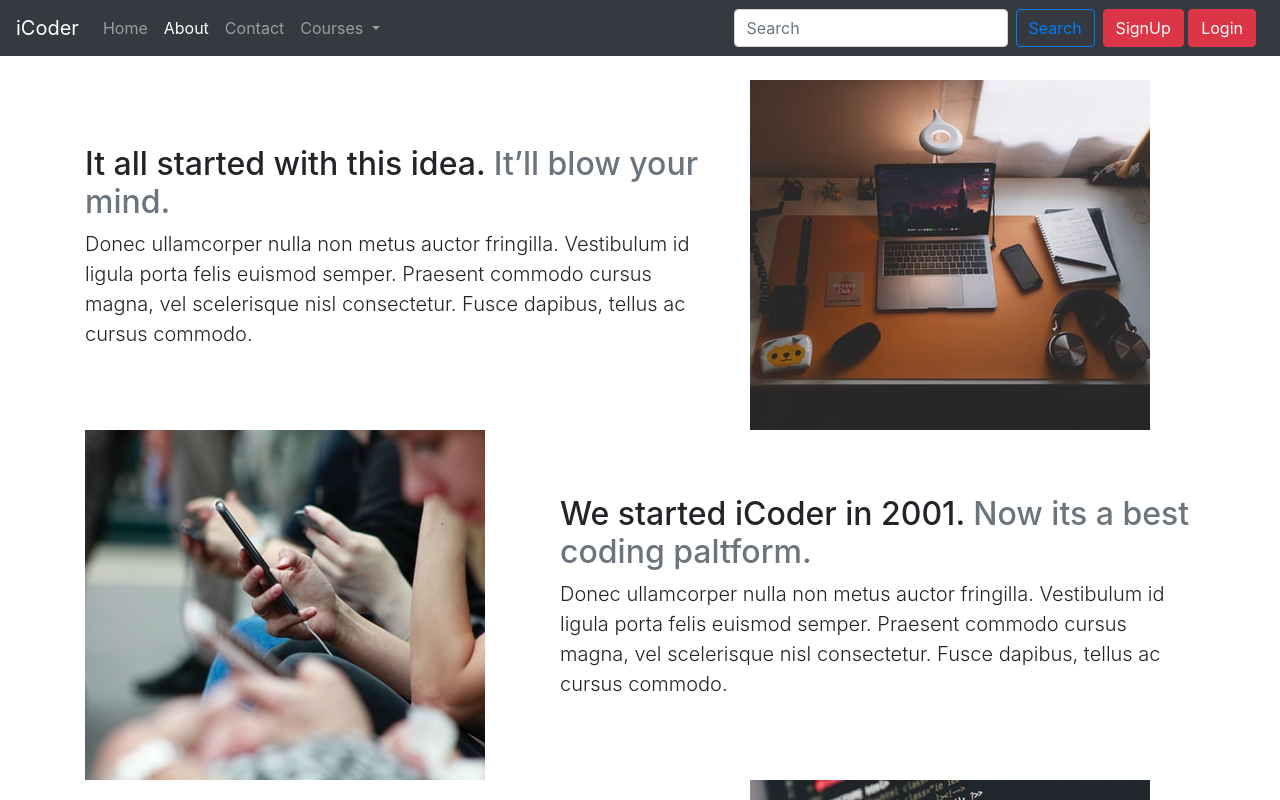
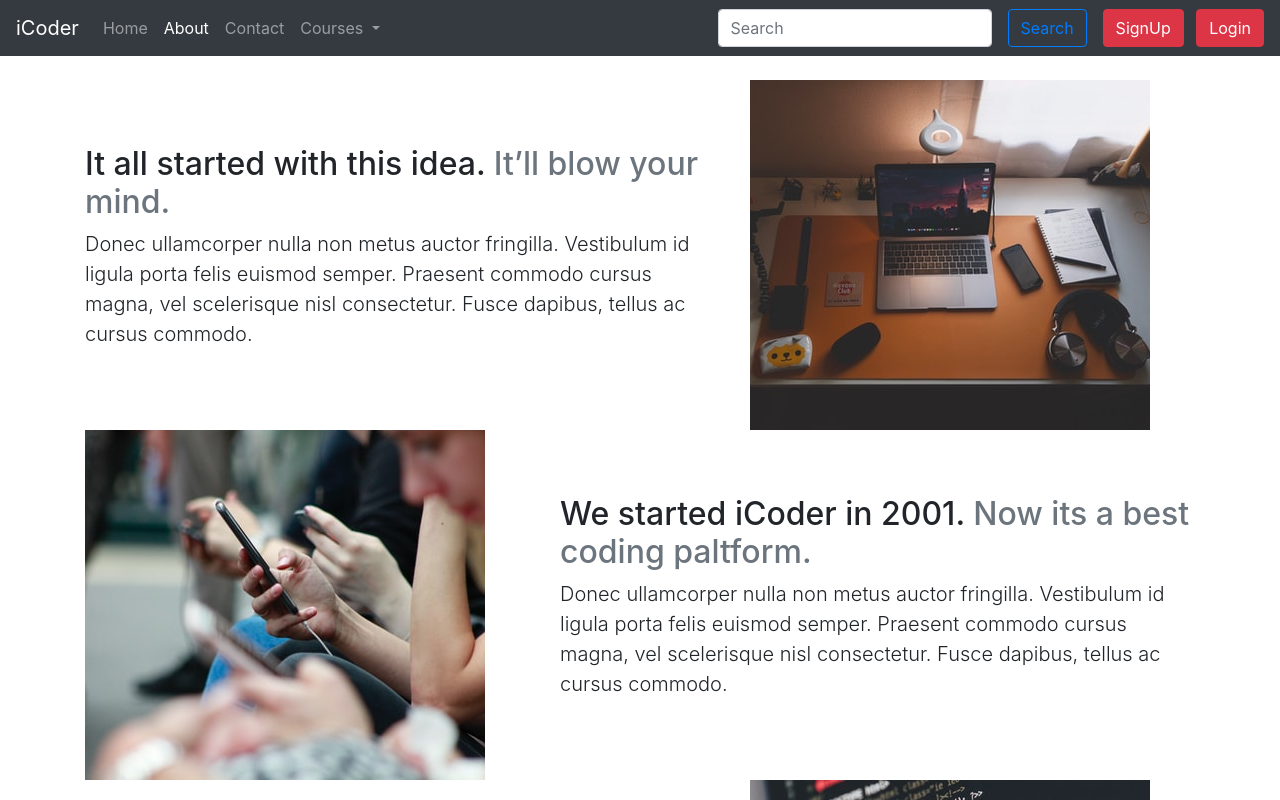
Before and after one commit to meetpanchal017/iCoder02, a website: page about.html in a window 1280 px wide. Shown: the top 800 px of the page. Drawn offline with nearby package versions, Linux system fonts and the light colour scheme.

Commit message:
second commit

```diff
--- a/about.html
+++ b/about.html
@@ -47,10 +47,10 @@
             </ul>
             <form class="form-inline my-2 my-lg-0">
                 <input class="form-control mr-sm-2" type="search" placeholder="Search" aria-label="Search">
-                <button class="btn btn-outline-primary my-2 my-sm-0" type="submit">Search</button>
+                <button class="btn btn-outline-primary my-2 my-sm-0 mx-2" type="submit">Search</button>
             </form>
-            <div class="mx-2">
-                <button type="button" class="btn btn-danger" data-toggle="modal" data-target="#signupModal">SignUp</button>
+            <div>
+                <button type="button" class="btn btn-danger mx-2" data-toggle="modal" data-target="#signupModal">SignUp</button>
                 <button type="button" class="btn btn-danger" data-toggle="modal" data-target="#loginModal">Login</button>
             </div>
         </div>
```
Also changed, not shown: contact.html (+2 -2 lines).
